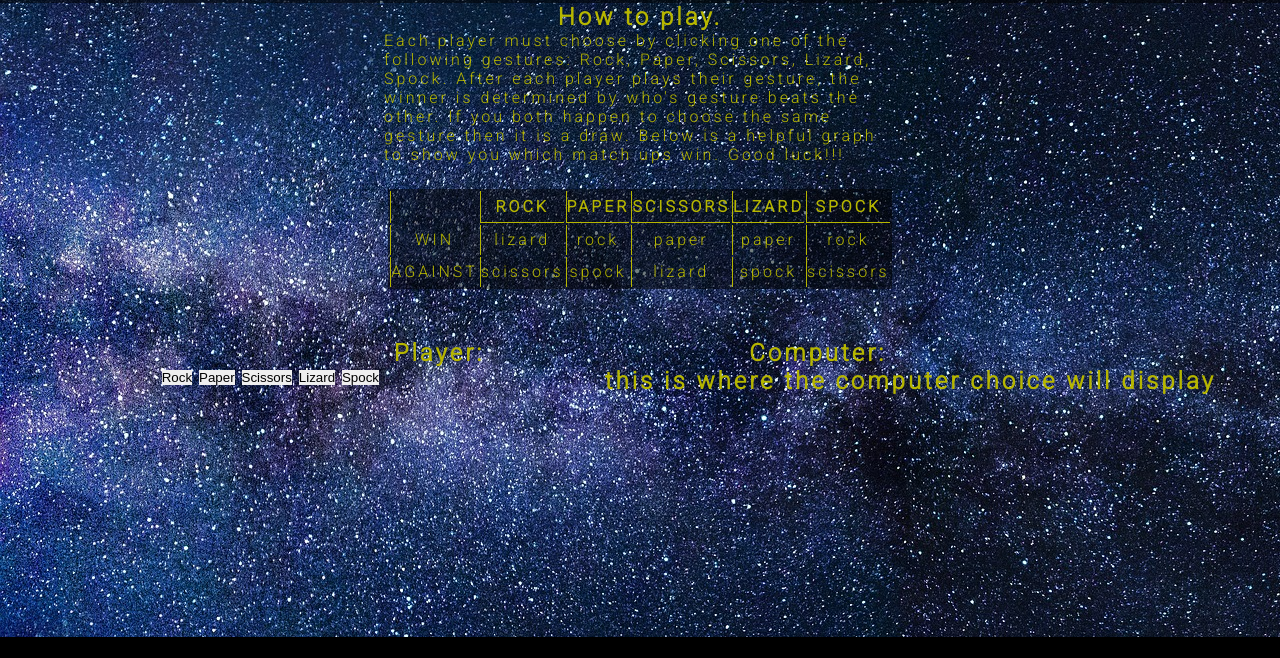
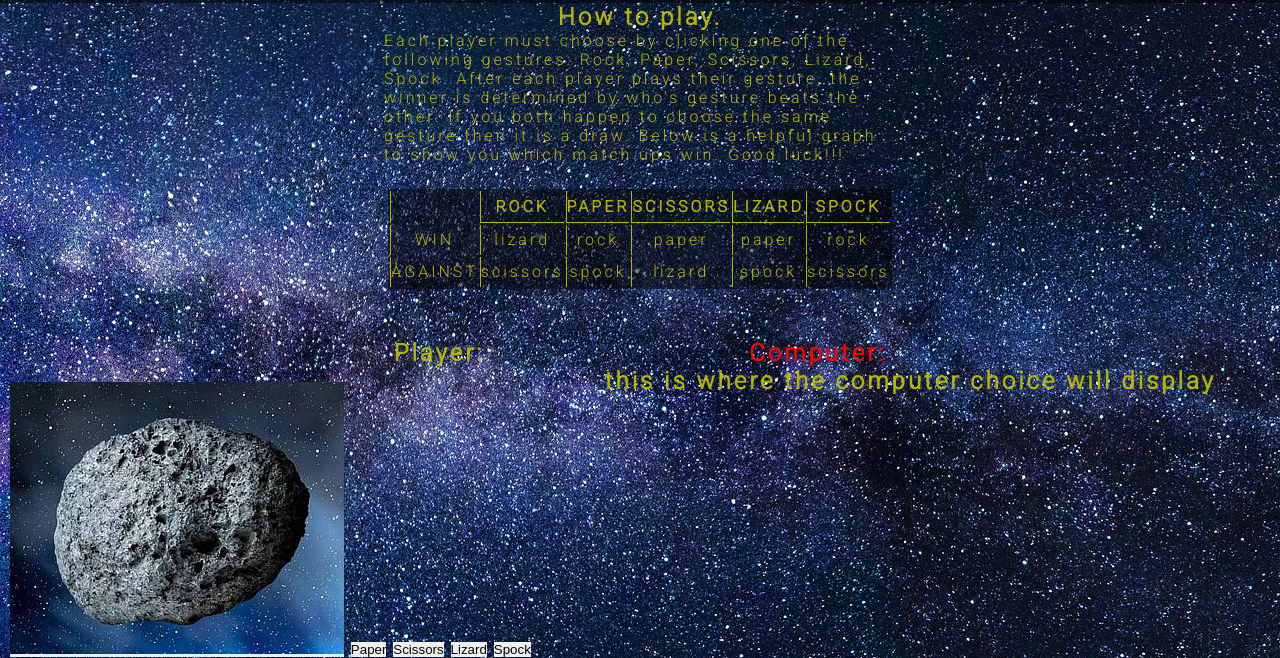
Before and after one commit to Code-Institute-Submissions/CoderStephen-Project_2, a plain HTML site: page index.html in a window 1280 px wide. Shown: the part 163-821 px from the top of the page. Before the commit the page ends 800 px from the top, so only its background shows below. Drawn offline with Linux system fonts and the light colour scheme.

Commit message:
Add some style to the buttons, experimented with making the button into an image

```diff
--- a/assets/css/style.css
+++ b/assets/css/style.css
@@ -88,3 +88,15 @@ td {
 .float-right {
     float:right;
 }
+
+.player{
+    color:rgb(182, 182, 0);
+}
+
+.computer {
+    color: red
+}
+.option {
+    border: none;
+    margin-top: 15px;
+}
--- a/index.html
+++ b/index.html
@@ -65,18 +65,18 @@
     </section>
 
 <section id="game">
-    <h2>Player:<h2>
-    <h2>Computer:</h2>
+    <h2 class="player">Player:<span id="player-score"></span><h2>
+    <h2 class="computer">Computer:<span id="computer-score"></span></h2>
   <div>
-        <button class="choice" id="rock">Rock</button>
+        <button class="option" id="rock" type="submit"><img src="assets/images/rock.jpg" alt="buttonpng" /></button>
 
-        <button class="choice" id="paper">Paper</button>
+        <button class="option" id="paper">Paper</button>
 
-        <button class="choice" id="scissors">Scissors</button>
+        <button class="option" id="scissors">Scissors</button>
 
-        <button class="choice" id="lizard">Lizard</button>
+        <button class="option" id="lizard">Lizard</button>
 
-        <button class="choice" id="spock">Spock</button>
+        <button class="option" id="spock">Spock</button>
 
             <h2 class = 'float-right'>this is where the computer choice will display</h2>
             </div>
@@ -87,6 +87,6 @@
     <footer>
 
     </footer>
-
+    <script src="assets/javascript/app.js"></script>
 </body>
 </html>
```
Also changed, not shown: assets/images/rock.jpg (added).
